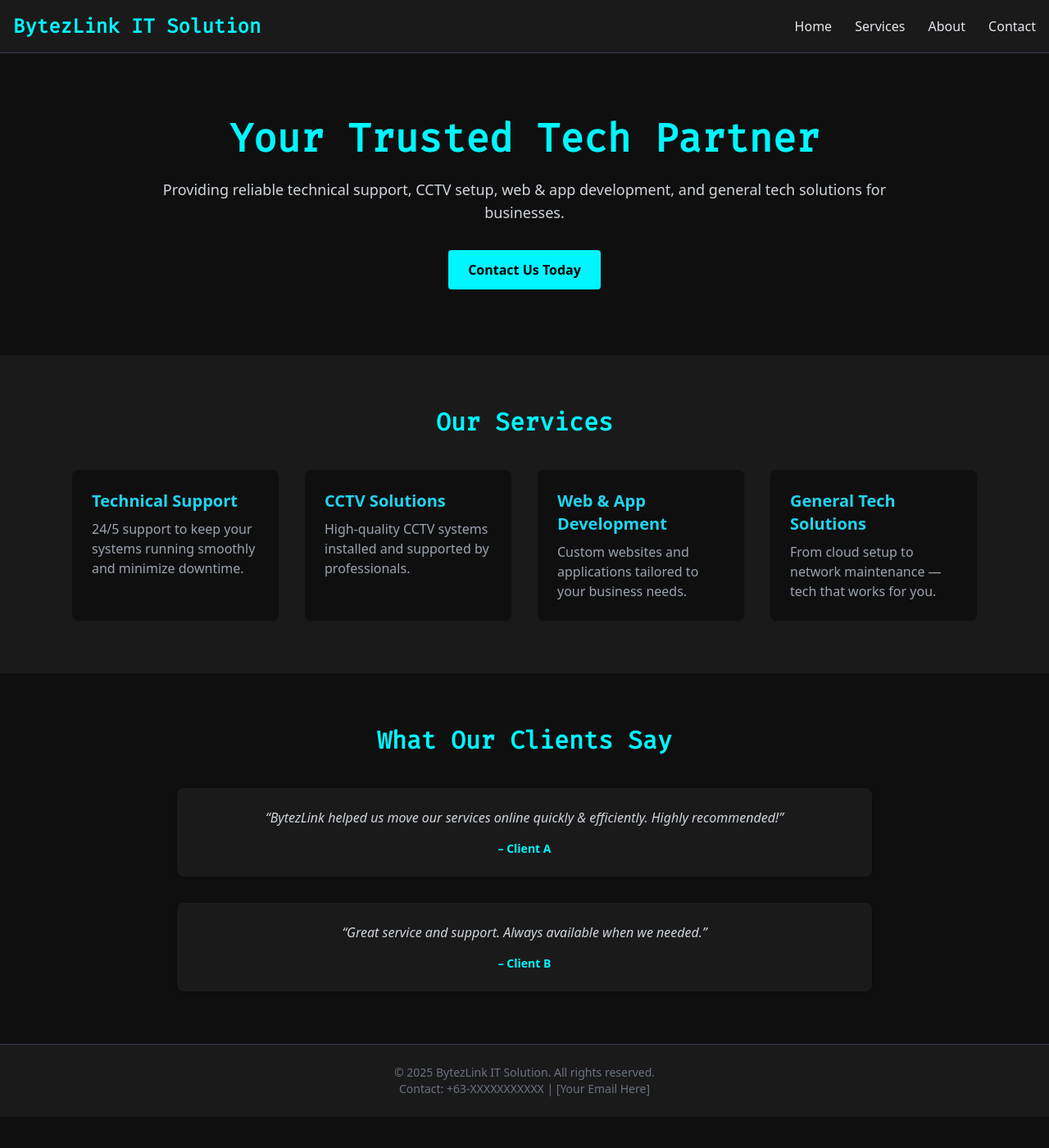
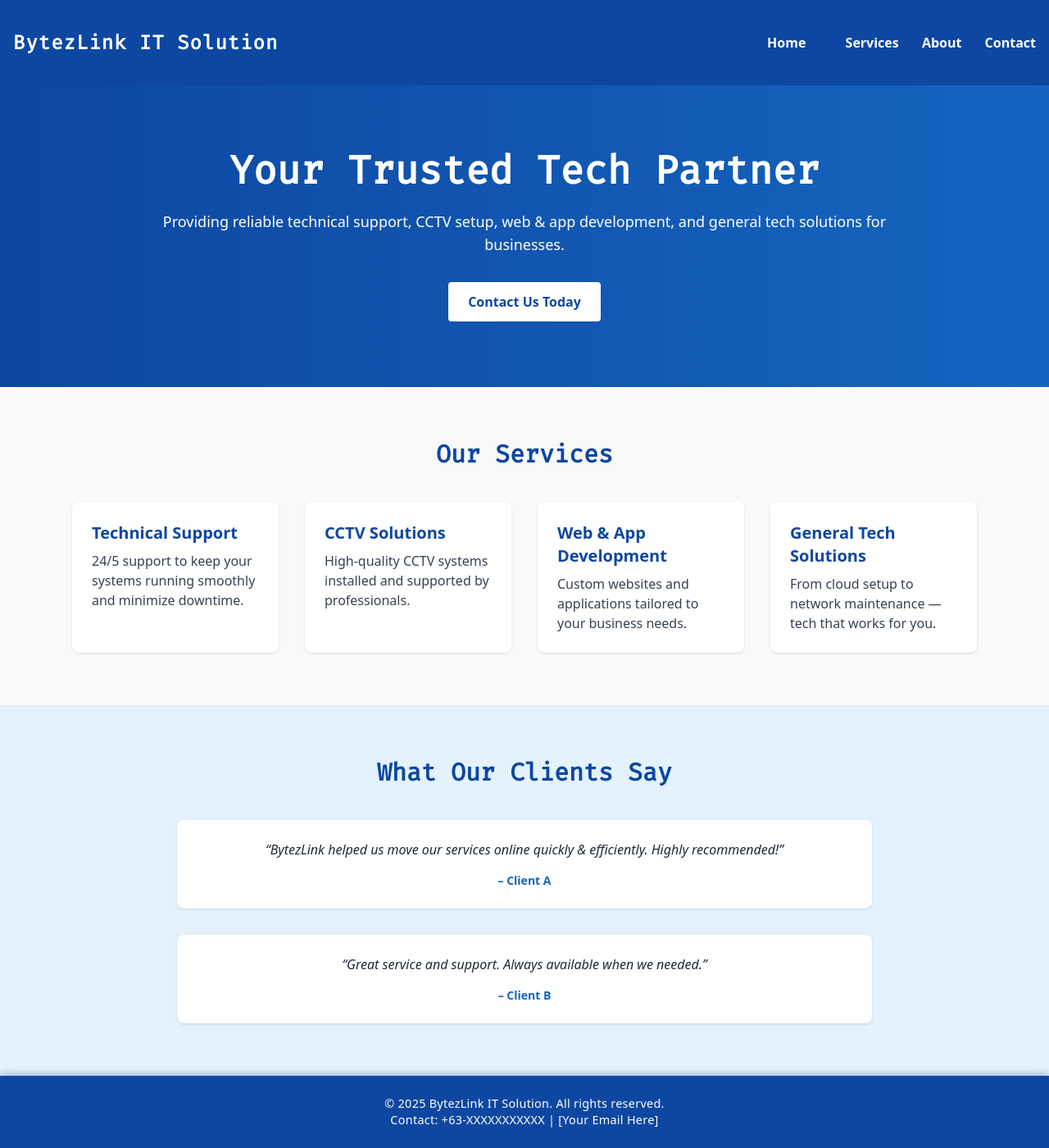
Before and after one commit to rbarrera0605/bytezlink, a Flask app: page / in a window 1280 px wide. Shown: the whole page at 82% size. Before the commit the page ends 1337 px from the top, so only its background shows below. Run offline with Flask 3, Linux system fonts and the light colour scheme; some libraries are stand-ins or nearby versions.

```diff
--- a/static/style.css
+++ b/static/style.css
@@ -7,16 +7,16 @@
 
 body {
     font-family: 'Segoe UI', Tahoma, Geneva, Verdana, sans-serif;
-    color: #333;
-    background-color: #f0f8ff; /* Light sky blue background */
+    color: #2c3e50; /* Darker slate blue for text */
+    background-color: #f8fafc; /* Very light grayish-blue */
     line-height: 1.6;
 }
 
 header {
-    background-color: #00b0ff; /* Sky blue */
+    background-color: #1e3a8a; /* Deep royal blue */
     color: white;
     padding: 20px 0;
-    box-shadow: 0 2px 6px rgba(0, 0, 0, 0.1);
+    box-shadow: 0 4px 8px rgba(30, 58, 138, 0.3); /* soft shadow */
 }
 
 header .container {
@@ -30,83 +30,102 @@ header .container {
 
 header h1 {
     font-size: 2rem;
+    font-weight: 700;
+    letter-spacing: 1px;
 }
 
 nav a {
     color: white;
     text-decoration: none;
-    margin: 0 15px;
-    font-weight: bold;
+    margin: 0 20px;
+    font-weight: 600;
     font-size: 1rem;
-    transition: color 0.3s;
+    transition: color 0.3s ease;
 }
 
 nav a:hover {
-    color: #e0f7fa;
+    color: #60a5fa; /* Soft sky blue */
 }
 
 .hero {
-    background: linear-gradient(to right, #4fc3f7, #81d4fa); /* Sky blue gradient */
-    color: #ffffff;
+    background: linear-gradient(135deg, #2563eb 0%, #3b82f6 100%); /* elegant blue gradient */
+    color: #e0e7ff;
     text-align: center;
-    padding: 80px 20px;
+    padding: 100px 20px;
+    font-weight: 500;
 }
 
 .hero h2 {
-    font-size: 2.5rem;
+    font-size: 3rem;
     margin-bottom: 20px;
+    font-weight: 700;
+    letter-spacing: 0.03em;
+    line-height: 1.1;
 }
 
 .hero p {
-    font-size: 1.2rem;
+    font-size: 1.25rem;
     max-width: 600px;
-    margin: 0 auto 30px auto;
+    margin: 0 auto 40px auto;
+    color: #dbeafe;
 }
 
 .btn-primary {
     display: inline-block;
-    padding: 12px 25px;
-    background-color: #0288d1; /* Deep sky blue */
+    padding: 14px 30px;
+    background-color: #2563eb; /* primary blue */
     color: white;
     text-decoration: none;
-    border-radius: 5px;
-    font-size: 1rem;
-    transition: background-color 0.3s;
+    border-radius: 8px;
+    font-size: 1.1rem;
+    font-weight: 600;
+    box-shadow: 0 6px 12px rgba(37, 99, 235, 0.4);
+    transition: background-color 0.3s ease, box-shadow 0.3s ease;
 }
 
 .btn-primary:hover {
-    background-color: #0277bd;
+    background-color: #1e40af; /* darker blue */
+    box-shadow: 0 8px 16px rgba(30, 64, 175, 0.6);
 }
 
 .services {
     width: 90%;
     max-width: 1100px;
-    margin: 60px auto;
+    margin: 80px auto;
     display: grid;
-    grid-template-columns: repeat(auto-fit, minmax(250px, 1fr));
-    gap: 30px;
+    grid-template-columns: repeat(auto-fit, minmax(280px, 1fr));
+    gap: 40px;
 }
 
 .service-item {
     background: white;
-    padding: 30px;
-    border-radius: 8px;
-    box-shadow: 0 2px 8px rgba(0, 0, 0, 0.1);
-    transition: transform 0.2s;
+    padding: 35px 30px;
+    border-radius: 12px;
+    box-shadow: 0 8px 20px rgba(0, 0, 0, 0.07);
+    transition: transform 0.3s ease, box-shadow 0.3s ease;
 }
 
 .service-item:hover {
-    transform: translateY(-5px);
+    transform: translateY(-8px);
+    box-shadow: 0 12px 28px rgba(0, 0, 0, 0.12);
 }
 
 .service-item h3 {
-    margin-bottom: 15px;
-    color: #0288d1;
+    margin-bottom: 18px;
+    color: #2563eb;
+    font-weight: 700;
+    font-size: 1.3rem;
+}
+
+.service-item p {
+    color: #4b5563; /* cool gray */
+    font-weight: 500;
+    line-height: 1.5;
 }
 
 .testimonials {
-    background-color: #e1f5fe;
-    padding: 60px 20px;
+    background-color: #e0e7ff; /* very light blue */
+    padding: 80px 20px;
 }
 
 .testimonials .container {
@@ -116,23 +135,31 @@ nav a:hover {
 }
 
 .testimonial {
-    margin-bottom: 30px;
+    margin-bottom: 40px;
+    background: white;
+    padding: 30px 25px;
+    border-radius: 10px;
+    box-shadow: 0 6px 16px rgba(37, 99, 235, 0.15);
 }
 
 .testimonial p {
     font-style: italic;
-    margin-bottom: 10px;
+    margin-bottom: 15px;
+    color: #374151; /* dark gray */
+    font-weight: 500;
 }
 
 .testimonial h4 {
-    font-weight: bold;
-    color: #0288d1;
+    font-weight: 700;
+    color: #2563eb;
+    font-size: 1rem;
 }
 
 footer {
-    background-color: #00b0ff;
+    background-color: #1e3a8a;
     color: white;
-    padding: 30px 0;
+    padding: 35px 0;
+    box-shadow: 0 -3px 8px rgba(30, 58, 138, 0.3);
 }
 
 footer .container {
@@ -144,6 +171,8 @@ footer .container {
 
 footer p {
     font-size: 0.9rem;
+    font-weight: 500;
+    letter-spacing: 0.02em;
 }
 
 /* Responsive layout */
@@ -153,19 +182,24 @@ footer p {
     }
 
     nav {
-        margin-top: 10px;
+        margin-top: 15px;
     }
 
     .hero h2 {
-        font-size: 1.8rem;
+        font-size: 2.4rem;
     }
 
     .hero p {
+        font-size: 1.1rem;
+    }
+
+    .btn-primary {
+        padding: 12px 25px;
         font-size: 1rem;
     }
 
-    .btn-primary {
-        padding: 10px 20px;
-        font-size: 0.9rem;
+    .services {
+        margin: 50px auto;
+        gap: 30px;
     }
 }
--- a/templates/index.html
+++ b/templates/index.html
@@ -4,17 +4,20 @@
   <meta charset="UTF-8" />
   <meta name="viewport" content="width=device-width, initial-scale=1" />
   <title>BytezLink IT Solution</title>
+  <link rel="stylesheet" href="{{ url_for('static', filename='style.css') }}">
 
-  <!-- ✅ Tailwind CSS CDN -->
+  <!-- Tailwind CSS CDN -->
   <script src="https://cdn.tailwindcss.com"></script>
   <script>
     tailwind.config = {
       theme: {
         extend: {
           colors: {
-            primary: '#00f6ff', // neon cyan accent
-            dark: '#0f0f0f',
-            lightDark: '#1a1a1a'
+            primary: '#0d47a1',     // Deep Blue (header/footer)
+            background: '#f9f9f9',  // Light neutral background
+            card: '#ffffff',        // White cards
+            textMain: '#333333',    // Dark gray text
+            accent: '#1565c0'       // Lighter blue accent (hover)
           },
           fontFamily: {
             mono: ['"Fira Code"', 'monospace'],
@@ -24,79 +27,79 @@
     }
   </script>
 
-  <!-- ✅ Google Fonts (Optional Techy Look) -->
-  <link href="https://fonts.googleapis.com/css2?family=Fira+Code&display=swap" rel="stylesheet">
+  <!-- Google Fonts -->
+  <link href="https://fonts.googleapis.com/css2?family=Fira+Code&display=swap" rel="stylesheet" />
 
 </head>
-<body class="bg-dark text-gray-200 font-sans">
+<body class="bg-background text-textMain font-sans">
 
   <!-- Header -->
-  <header class="bg-lightDark border-b border-gray-700">
+  <header class="bg-primary text-white shadow-md">
     <div class="max-w-7xl mx-auto flex items-center justify-between p-4">
-      <h1 class="text-2xl font-bold text-primary font-mono">BytezLink IT Solution</h1>
+      <h1 class="text-2xl font-bold font-mono">BytezLink IT Solution</h1>
       <nav class="space-x-6">
-        <a href="/" class="hover:text-primary transition">Home</a>
-        <a href="/services" class="hover:text-primary transition">Services</a>
-        <a href="/about" class="hover:text-primary transition">About</a>
-        <a href="/contact" class="hover:text-primary transition">Contact</a>
+        <a href="/" class="hover:text-accent transition">Home</a>
+        <a href="/services" class="hover:text-accent transition">Services</a>
+        <a href="/about" class="hover:text-accent transition">About</a>
+        <a href="/contact" class="hover:text-accent transition">Contact</a>
       </nav>
     </div>
   </header>
 
   <!-- Hero -->
-  <section class="bg-dark py-20">
+  <section class="bg-gradient-to-r from-primary to-[#1565c0] text-white py-20">
     <div class="max-w-5xl mx-auto text-center px-6">
-      <h2 class="text-4xl md:text-5xl font-bold mb-6 text-primary font-mono">Your Trusted Tech Partner</h2>
-      <p class="text-lg text-gray-300 mb-8">Providing reliable technical support, CCTV setup, web & app development, and general tech solutions for businesses.</p>
-      <a href="/contact" class="inline-block bg-primary text-black px-6 py-3 rounded hover:bg-cyan-300 transition font-semibold">Contact Us Today</a>
+      <h2 class="text-4xl md:text-5xl font-bold mb-6 font-mono">Your Trusted Tech Partner</h2>
+      <p class="text-lg mb-8">Providing reliable technical support, CCTV setup, web & app development, and general tech solutions for businesses.</p>
+      <a href="/contact" class="inline-block bg-white text-primary px-6 py-3 rounded hover:bg-gray-100 transition font-semibold">Contact Us Today</a>
     </div>
   </section>
 
   <!-- Services -->
-  <section class="bg-lightDark py-16">
+  <section class="bg-background py-16">
     <div class="max-w-6xl mx-auto px-6">
       <h3 class="text-3xl font-bold mb-10 text-center text-primary font-mono">Our Services</h3>
       <div class="grid grid-cols-1 md:grid-cols-2 lg:grid-cols-4 gap-8">
-        <div class="bg-dark p-6 rounded-lg shadow hover:shadow-xl transition">
-          <h4 class="text-xl font-semibold mb-2 text-cyan-400">Technical Support</h4>
-          <p class="text-gray-400">24/5 support to keep your systems running smoothly and minimize downtime.</p>
+        <div class="bg-card p-6 rounded-lg shadow hover:shadow-xl transition">
+          <h4 class="text-xl font-semibold mb-2 text-primary">Technical Support</h4>
+          <p class="text-gray-700">24/5 support to keep your systems running smoothly and minimize downtime.</p>
         </div>
-        <div class="bg-dark p-6 rounded-lg shadow hover:shadow-xl transition">
-          <h4 class="text-xl font-semibold mb-2 text-cyan-400">CCTV Solutions</h4>
-          <p class="text-gray-400">High‑quality CCTV systems installed and supported by professionals.</p>
+        <div class="bg-card p-6 rounded-lg shadow hover:shadow-xl transition">
+          <h4 class="text-xl font-semibold mb-2 text-primary">CCTV Solutions</h4>
+          <p class="text-gray-700">High‑quality CCTV systems installed and supported by professionals.</p>
         </div>
-        <div class="bg-dark p-6 rounded-lg shadow hover:shadow-xl transition">
-          <h4 class="text-xl font-semibold mb-2 text-cyan-400">Web & App Development</h4>
-          <p class="text-gray-400">Custom websites and applications tailored to your business needs.</p>
+        <div class="bg-card p-6 rounded-lg shadow hover:shadow-xl transition">
+          <h4 class="text-xl font-semibold mb-2 text-primary">Web & App Development</h4>
+          <p class="text-gray-700">Custom websites and applications tailored to your business needs.</p>
         </div>
-        <div class="bg-dark p-6 rounded-lg shadow hover:shadow-xl transition">
-          <h4 class="text-xl font-semibold mb-2 text-cyan-400">General Tech Solutions</h4>
-          <p class="text-gray-400">From cloud setup to network maintenance — tech that works for you.</p>
+        <div class="bg-card p-6 rounded-lg shadow hover:shadow-xl transition">
+          <h4 class="text-xl font-semibold mb-2 text-primary">General Tech Solutions</h4>
+          <p class="text-gray-700">From cloud setup to network maintenance — tech that works for you.</p>
         </div>
       </div>
     </div>
   </section>
 
   <!-- Testimonials -->
-  <section class="bg-dark py-16">
+  <section class="bg-[#e3f2fd] py-16"> <!-- Light blue background -->
     <div class="max-w-4xl mx-auto text-center px-6">
       <h3 class="text-3xl font-bold mb-10 text-primary font-mono">What Our Clients Say</h3>
       <div class="space-y-8">
-        <div class="bg-lightDark p-6 rounded-lg shadow text-gray-300">
+        <div class="bg-card p-6 rounded-lg shadow text-gray-800">
           <p class="italic mb-4">“BytezLink helped us move our services online quickly & efficiently. Highly recommended!”</p>
-          <h4 class="text-sm font-semibold text-primary">– Client A</h4>
+          <h4 class="text-sm font-semibold text-accent">– Client A</h4>
         </div>
-        <div class="bg-lightDark p-6 rounded-lg shadow text-gray-300">
+        <div class="bg-card p-6 rounded-lg shadow text-gray-800">
           <p class="italic mb-4">“Great service and support. Always available when we needed.”</p>
-          <h4 class="text-sm font-semibold text-primary">– Client B</h4>
+          <h4 class="text-sm font-semibold text-accent">– Client B</h4>
         </div>
       </div>
     </div>
   </section>
 
   <!-- Footer -->
-  <footer class="bg-lightDark border-t border-gray-700 py-6">
-    <div class="max-w-6xl mx-auto text-center text-gray-500 text-sm">
+  <footer class="bg-primary text-white py-6">
+    <div class="max-w-6xl mx-auto text-center text-sm">
       <p>&copy; 2025 BytezLink IT Solution. All rights reserved.</p>
       <p>Contact: +63‑XXXXXXXXXXX | [Your Email Here]</p>
     </div>
```
Also changed, not shown: templates/contact.html (+7 -1 lines), templates/services.html (+26 -24 lines), templates/thank-you.html (added, +84 -0 lines), 1 other file.
